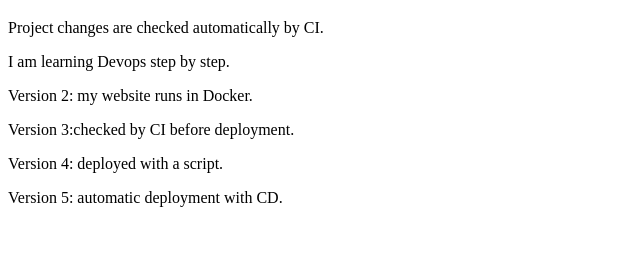
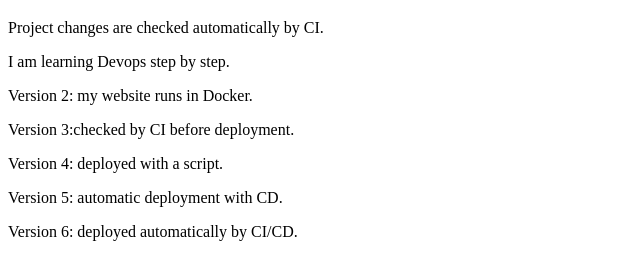
Before and after one commit to yerbolweb-devops/git-lab, a plain HTML site: page site/index.html in a window 1280 px wide. Shown: the part 61-340 px from the top of the page, without its empty margins (0-640 px from the left). Drawn offline with Linux system fonts and the light colour scheme.

Commit message:
Смотрим результат нашего с учителем труда

```diff
--- a/site/index.html
+++ b/site/index.html
@@ -12,5 +12,6 @@
     <p>Version 3:checked by CI before deployment.</p>
     <p>Version 4: deployed with a script.</p>
     <p>Version 5: automatic deployment with CD.</p>
+    <p>Version 6: deployed automatically by CI/CD.</p>
 </body>
 </html>
```
